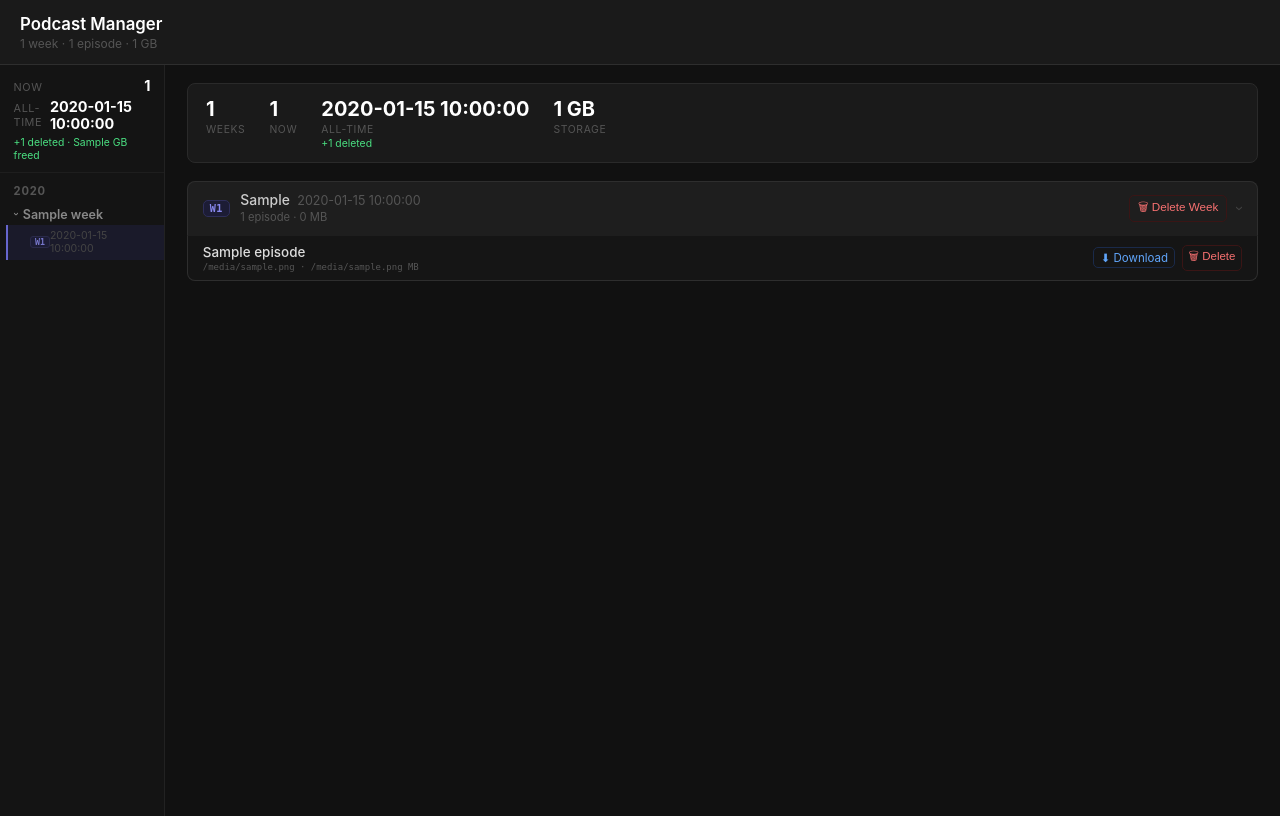
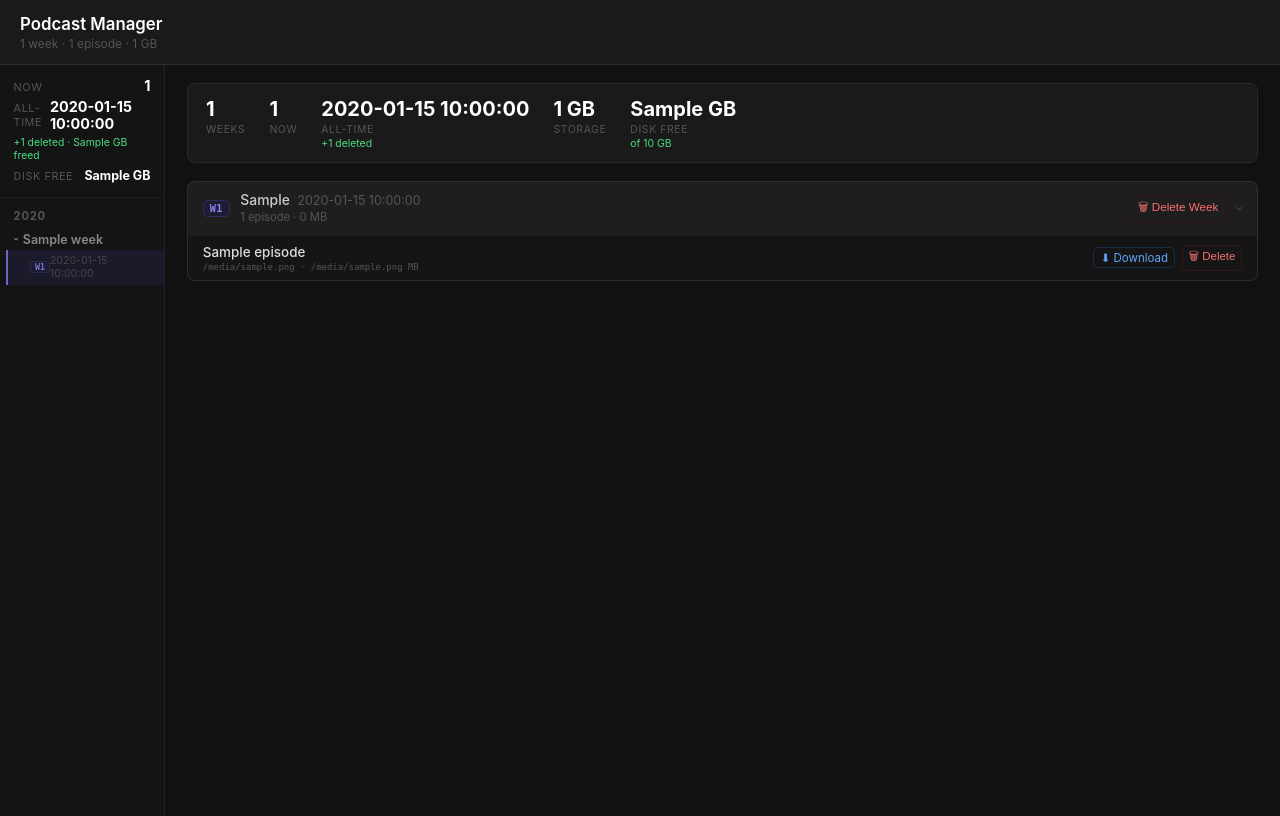
Before and after one commit to kzahedi/podcast-manager, a Flask app: template podcast-manager/templates/index.html in a window 1280 px wide. Run offline with Flask 3, Linux system fonts and the light colour scheme; the template is opened without the code that fills it: most values are stand-ins (such as "Sample title", 1, 10 or a date in 2020).

Commit message:
feat: show disk free space in stats bar and sidebar
Uses shutil.disk_usage(DATA_DIR) — stdlib only, no new dependencies.
Displays free GB and total GB in both the main stats bar and sidebar
nav panel. Gracefully omits the stat if the path is unavailable.

Co-Authored-By: Claude Sonnet 4.6 <noreply@anthropic.com>

```diff
--- a/podcast-manager/app.py
+++ b/podcast-manager/app.py
@@ -2,6 +2,7 @@
 import json
 import os
 import re
+import shutil
 import xml.etree.ElementTree as ET
 from datetime import datetime, timezone
 from pathlib import Path
@@ -197,6 +198,13 @@ def index():
     deletion_stats = load_deletion_stats()
     total_episodes = sum(len(w["episodes"]) for w in sorted_weeks)
     total_size = sum(w["total_size"] for w in sorted_weeks)
+    try:
+        disk = shutil.disk_usage(DATA_DIR)
+        disk_free_gb = round(disk.free / (1024 ** 3), 1)
+        disk_total_gb = round(disk.total / (1024 ** 3), 1)
+    except OSError:
+        disk_free_gb = None
+        disk_total_gb = None
     return render_template(
         "index.html",
         weeks=sorted_weeks,
@@ -206,6 +214,8 @@ def index():
         deleted_count=deletion_stats["count"],
         deleted_size_gb=round(deletion_stats["total_size"] / (1024 ** 3), 2),
         all_time_count=total_episodes + deletion_stats["count"],
+        disk_free_gb=disk_free_gb,
+        disk_total_gb=disk_total_gb,
     )
 
 
--- a/podcast-manager/templates/index.html
+++ b/podcast-manager/templates/index.html
@@ -211,6 +211,12 @@ body { font-family: -apple-system, BlinkMacSystemFont, "Segoe UI", sans-serif;
       {% if deleted_count > 0 %}
       <div class="nav-stat-sub">+{{ deleted_count }} deleted · {{ deleted_size_gb }} GB freed</div>
       {% endif %}
+      {% if disk_free_gb is not none %}
+      <div class="nav-stat-row" style="margin-top:6px">
+        <span class="nav-stat-label">Disk free</span>
+        <span class="nav-stat-value" style="font-size:0.78em">{{ disk_free_gb }} GB</span>
+      </div>
+      {% endif %}
     </div>
 
     {% set ns = namespace(cur_year=None, cur_month=None) %}
@@ -266,6 +272,13 @@ body { font-family: -apple-system, BlinkMacSystemFont, "Segoe UI", sans-serif;
           <div class="stat-sub">{{ deleted_size_gb }} GB freed</div>
           {% endif %}
         </div>
+        {% if disk_free_gb is not none %}
+        <div class="stat">
+          <div class="stat-value">{{ disk_free_gb }} GB</div>
+          <div class="stat-label">Disk free</div>
+          <div class="stat-sub">of {{ disk_total_gb }} GB</div>
+        </div>
+        {% endif %}
       </div>
 
       {% for week in weeks %}
```
Also changed, not shown: podcast-manager/tests/test_app.py (+5 -0 lines).
